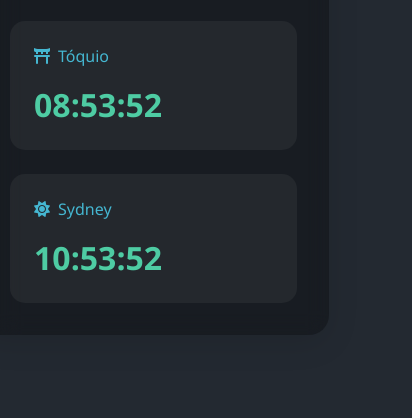
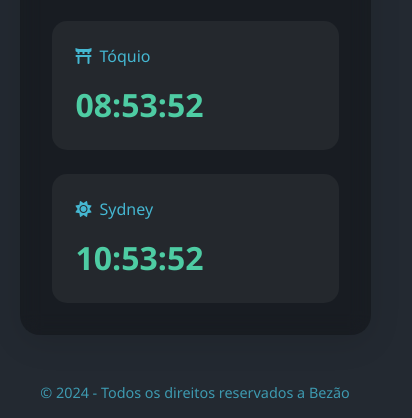
Before and after one commit to Mcbost-ops/chronos, a plain HTML site: page index.html in a window 390 px wide. Shown: the part 707-1125 px from the top of the page, 412 px wide, since content can reach past the window. Before the commit the page ends 1042 px from the top, so only its background shows below. Drawn offline with Linux system fonts and the light colour scheme.

Commit message:
Update estilo.css
Mudei o css

```diff
--- a/estilo.css
+++ b/estilo.css
@@ -19,6 +19,7 @@ body {
     background: var(--bg-color);
     color: var(--text-color);
     display: flex;
+    flex-direction: column;
     justify-content: center;
     align-items: center;
     transition: all 0.3s ease;
@@ -32,6 +33,7 @@ body {
     border-radius: 20px;
     backdrop-filter: blur(10px);
     box-shadow: 0 8px 32px rgba(0, 0, 0, 0.1);
+    margin-bottom: 2rem;
 }
 
 .relogio-principal {
@@ -191,4 +193,23 @@ body {
     .fuso-grid {
         grid-template-columns: 1fr;
     }
+
+    .rodape {
+        font-size: 0.8rem;
+        padding: 0.5rem;
+    }
 }
+
+.rodape {
+    text-align: center;
+    padding: 1rem;
+    color: var(--secondary-color);
+    font-size: 0.9rem;
+    opacity: 0.8;
+    transition: all 0.3s ease;
+}
+
+.rodape:hover {
+    opacity: 1;
+    transform: translateY(-2px);
+}
```
